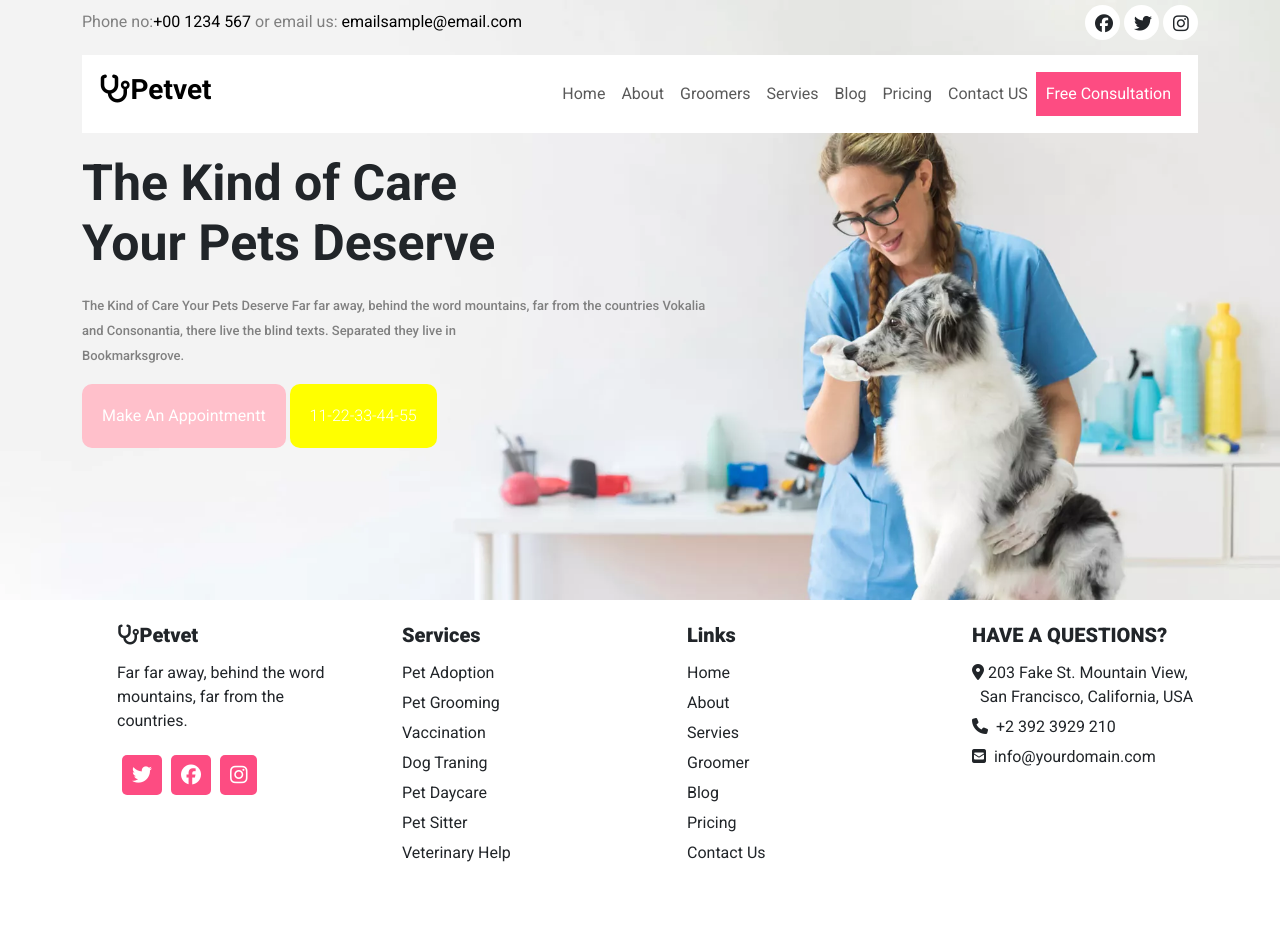
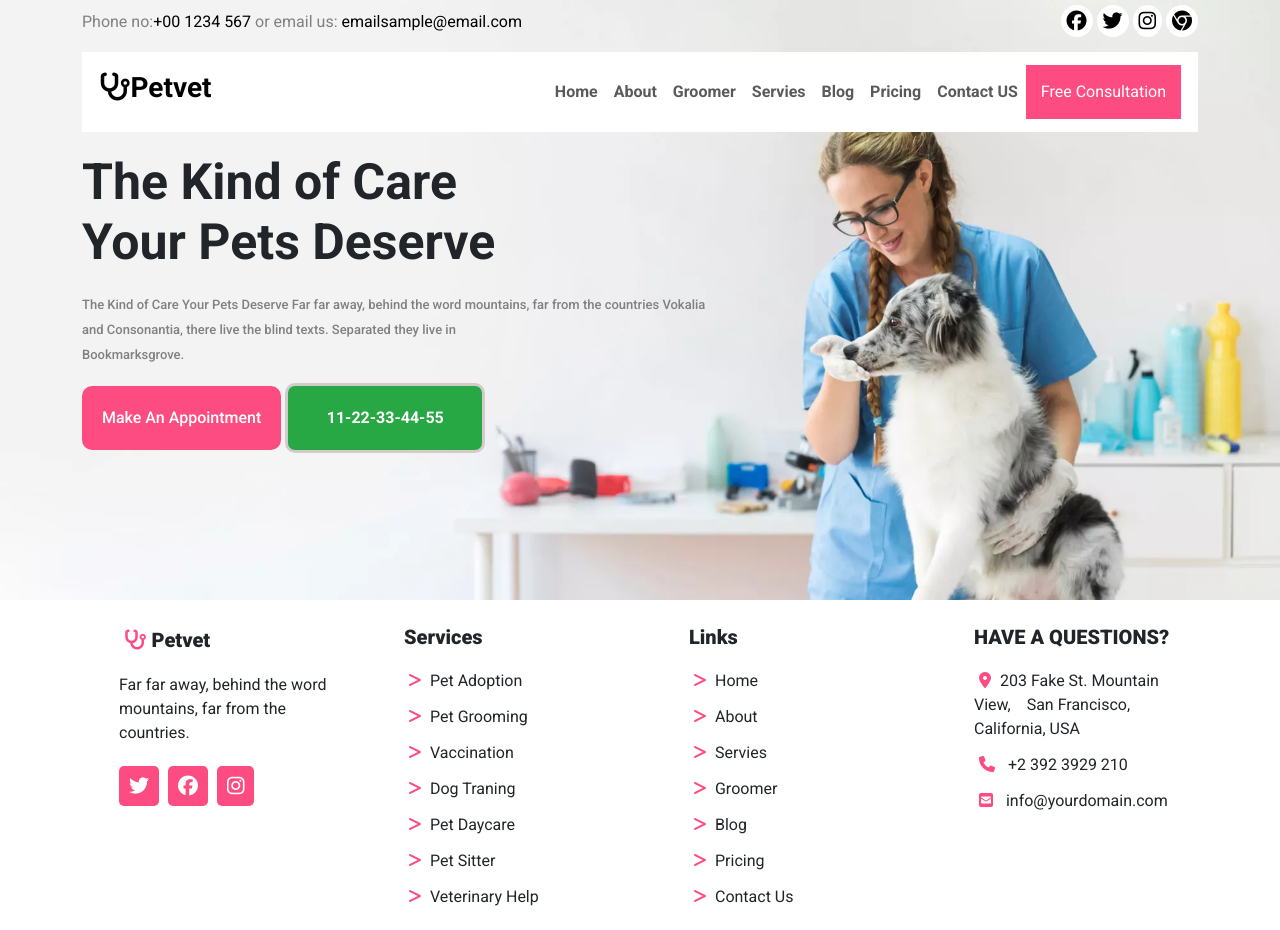
Before and after one commit to ArsalanWaheed1234/Mini-Hackathon-Arsalan, a plain HTML site: page index.html in a window 1280 px wide. Before the commit the page ends 884 px from the top, so only its background shows below. Drawn offline with nearby package versions, Linux system fonts and the light colour scheme.

Commit message:
Add files via upload

```diff
--- a/index.html
+++ b/index.html
@@ -20,14 +20,15 @@
 <div class="header">
     <div class="container">
         <div class="row">
-            <div class=" col-md-6 header1-left">
-            <label for="">Phone no:<a href="">+00 1234 567</a> </label>
-            <label for="">or email us: <a href=""> emailsample@email.com</a> </label>
+            <div class=" col-md-6 col-sm-12 header1-left">
+            <label for="">Phone no:<a href="tel:+001234567">+00 1234 567</a> </label>
+            <label for="">or email us: <a href="mailto:emailsample@email.com"> emailsample@email.com</a> </label>
         </div>
-        <div class=" col-md-6 header1-right">
-            <i class="fa-brands fa-facebook"></i>
-            <i class="fa-brands fa-twitter"></i>
-            <i class="fa-brands fa-instagram"></i>
+        <div class=" col-md-6  col-sm-12 header1-right">
+           <a href=""> <i class="fa-brands fa-facebook"></i></a>
+            <a href=""><i class="fa-brands fa-twitter"></i></a>
+            <a href=""><i class="fa-brands fa-instagram"></i></a>
+            <a href=""><i class="fa-brands fa-chrome"></i></a>
         </div>
      </div>
 </div>
@@ -35,12 +36,16 @@
 <!-- header-2 start -->
 <div class="container">
 <div class="header-2">
-        <nav class="navbar navbar-expand-lg">
-            <div class="container">
-              <a class="navbar-brand head-logo" href="#"><h3 class="head-icon"><i class="fa-solid fa-stethoscope"></i>Petvet</h3></a>
-
+    <nav class="navbar navbar-expand-lg ">
+    <div class="container-fluid">
+      <a class="navbar-brand" href="#"><h3 class="head-icon"><i class="fa-solid fa-stethoscope"></i>Petvet</h3></a>
+      <button class="navbar-toggler" type="button" data-bs-toggle="collapse" data-bs-target="#navbarSupportedContent" aria-controls="navbarSupportedContent" aria-expanded="false" aria-label="Toggle navigation">
+        <span class="navbar-toggler-icon"></span>
+      </button>
+      <div class="collapse navbar-collapse" id="navbarSupportedContent">
+        <ul class="navbar-nav me-auto mb-2 mb-lg-0">
+        </ul>
         <form class="d-flex" role="search">
-                  <div class="collapse navbar-collapse" id="navbarSupportedContent">
           <ul class="navbar-nav me-auto mb-2 mb-lg-0 header-2-right ">
             <li class="nav-item">
               <a class="nav-link" aria-current="page" href="#">Home</a>
@@ -49,7 +54,7 @@
               <a class="nav-link" href="#">About</a>
             </li>
             <li class="nav-item">
-                        <a class="nav-link" href="#">Groomers</a>
+              <a class="nav-link change" href="#">Groomer</a>
             </li>
             <li class="nav-item">
               <a class="nav-link" href="#">Servies</a>
@@ -64,8 +69,8 @@
               <a class="nav-link" href="#">Contact US</a>
             </li>
           </ul>
+        </form>
         <button class="btn btn-outline-success" type="submit">Free Consultation</button>
-                </form>
       </div>
     </div>
   </nav>
@@ -81,7 +86,7 @@
               Bookmarksgrove.</p>
               </div>
               <div class="button">
-              <button class="color1">Make An Appointmentt</button>
+              <button class="color1">Make An Appointment</button>
               <button class="color2">11-22-33-44-55</button>
     </div>
 </div>
@@ -95,33 +100,33 @@
         <ul>
           <li><h5><i class="fa-solid fa-stethoscope"></i>Petvet</h5></li>
           <li><p>Far far away, behind the word mountains, far from the countries.   </p></li>
-          <li><i class="fa-brands fa-twitter logo"></i>
+          <i class="fa-brands fa-twitter logo"></i>
             <i class="fa-brands fa-facebook logo"></i>
-            <i class="fa-brands fa-instagram logo"></i></li>
+            <i class="fa-brands fa-instagram logo"></i>
         </ul>
       </div>
       <div class="col-md-3 list">
         <ul>
           <li><h5>Services</h5></li>
-          <li>Pet Adoption</li>
-          <li>Pet Grooming</li>
-          <li>Vaccination</li>
-          <li>Dog Traning</li>
-          <li>Pet Daycare</li>
-          <li>Pet Sitter</li>
-          <li>Veterinary Help</li>
+          <li><i class="fa-solid fa-greater-than"></i> Pet Adoption</li>
+          <li><i class="fa-solid fa-greater-than"></i> Pet Grooming</li>
+          <li><i class="fa-solid fa-greater-than"></i> Vaccination</li>
+          <li><i class="fa-solid fa-greater-than"></i> Dog Traning</li>
+          <li><i class="fa-solid fa-greater-than"></i> Pet Daycare</li>
+          <li><i class="fa-solid fa-greater-than"></i> Pet Sitter</li>
+          <li><i class="fa-solid fa-greater-than"></i> Veterinary Help</li>
         </ul>
       </div>
       <div class="col-md-3 list">
         <ul>
           <li><h5>Links</h5></li>
-          <li>Home</li>
-          <li>About</li>
-          <li>Servies</li>
-          <li>Groomer</li>
-          <li>Blog</li>
-          <li>Pricing</li>
-          <li>Contact Us</li>
+          <li><i class="fa-solid fa-greater-than"></i> Home</li>
+          <li><i class="fa-solid fa-greater-than"></i> About</li>
+          <li><i class="fa-solid fa-greater-than"></i> Servies</li>
+          <li><i class="fa-solid fa-greater-than"></i> Groomer</li>
+          <li><i class="fa-solid fa-greater-than"></i> Blog</li>
+          <li><i class="fa-solid fa-greater-than"></i> Pricing</li>
+          <li><i class="fa-solid fa-greater-than"></i> Contact Us</li>
         </ul>
       </div>
       <div class="col-md-3 list">
--- a/style.css
+++ b/style.css
@@ -25,13 +25,18 @@
 .header1-right{
     text-align: end;
 }
-.header1-right i{
-    padding: 10px 10px 10px 10px ;
-    width: 35px;
-    height: 35px;
+.header1-right a i{
+    padding: 6px 6px 6px 6px ;
+    /* width: 35px;
+    height: 35px; */
     border-radius: 100%;
     background-color: white;
-    font-size: 18px;
+    font-size: 20px;
+    color: black;
+}
+.header1-right a i:hover{
+    color: white;
+    background-color:#fd4c82 ;
 }
 .head-icon{
     font-weight: 600;
@@ -46,12 +51,13 @@
     position: sticky;
     top: 0;
 }
-.header-2-right ul li{
-  text-align: right;
+.header-2 ul li a{
+    font-weight: 700;
+
 }
 .btn{
     border-radius: 0;
-    padding: 10px;
+    padding: 15px;
     border: none;
     background-color:#fd4c82 ;
     color: white;
@@ -69,31 +75,42 @@
     line-height: 25px;
 }
  .button button{
+
    padding: 20px;
    border: none;
    border-radius: 10px;
    color: white;
-
-
 }
 .button .color1{
-    background-color: pink;
-
+    background-color:#fd4c82;
+    font-weight:500;
 }
 .button .color2{
-    background-color: yellow;
-    font-weight: 300;
+    width: 200px;
+    background-color:#28a745;
+    border: 3px solid rgb(212, 202, 202);
+    font-weight: 700;
+}
+.button .color2:hover{
+    background-color: unset;
+    border: 3px solid rgb(212, 202, 202);
+    color: #28a745;
 }
 .footer-end{
     margin-top: 20px;
 }
+.footer-end .list ul li{
+    list-style-type: none;
+    font-size: medium;
+    padding: 5px;
+  }
 .footer-end ul li h5{
 font-weight: 800;
 }
-.footer-end .list ul li{
-    list-style: none;
-    font-size: medium;
-    padding: 3px;
+
+  .footer-end .list ul li i{
+    color: #fd4c82;
+    padding: 5px;
   }
   .logo{
     font-size: 20px;
```
Lines whose indentation alone changed are shown as unchanged.
